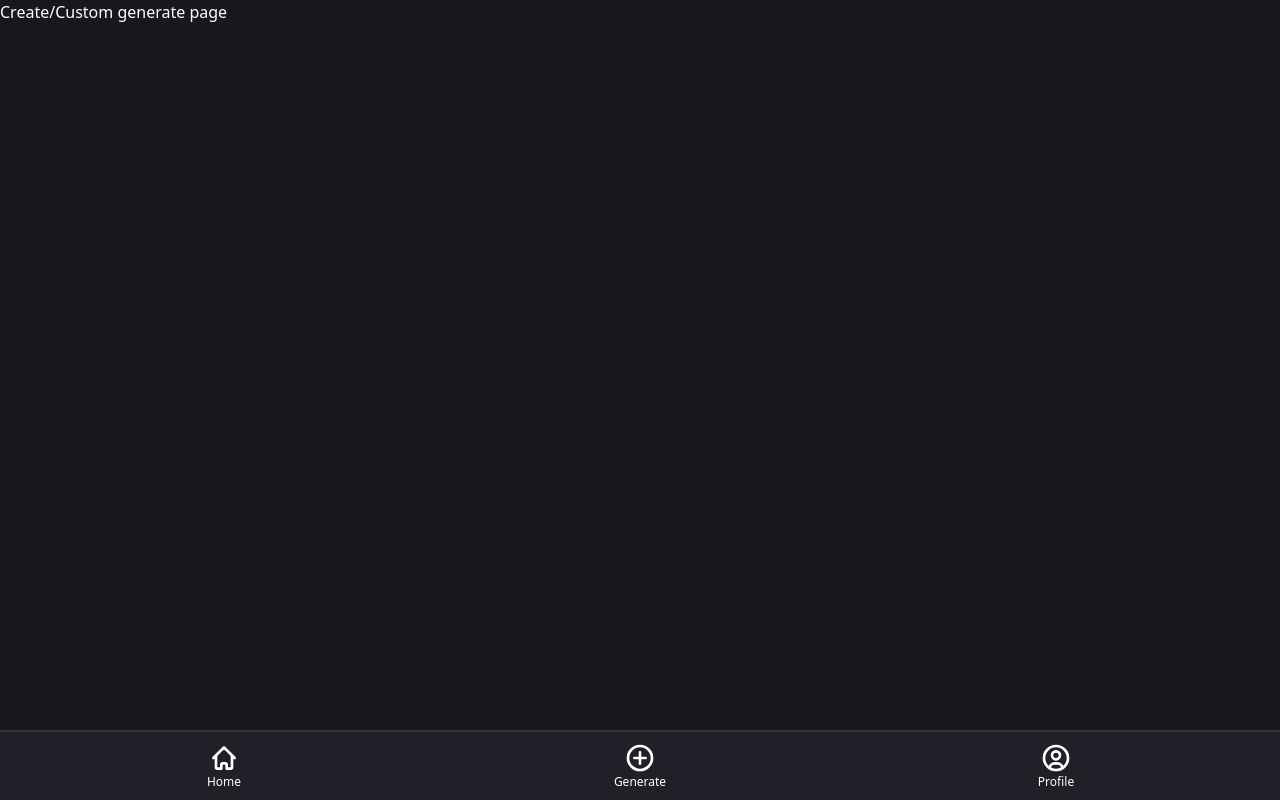
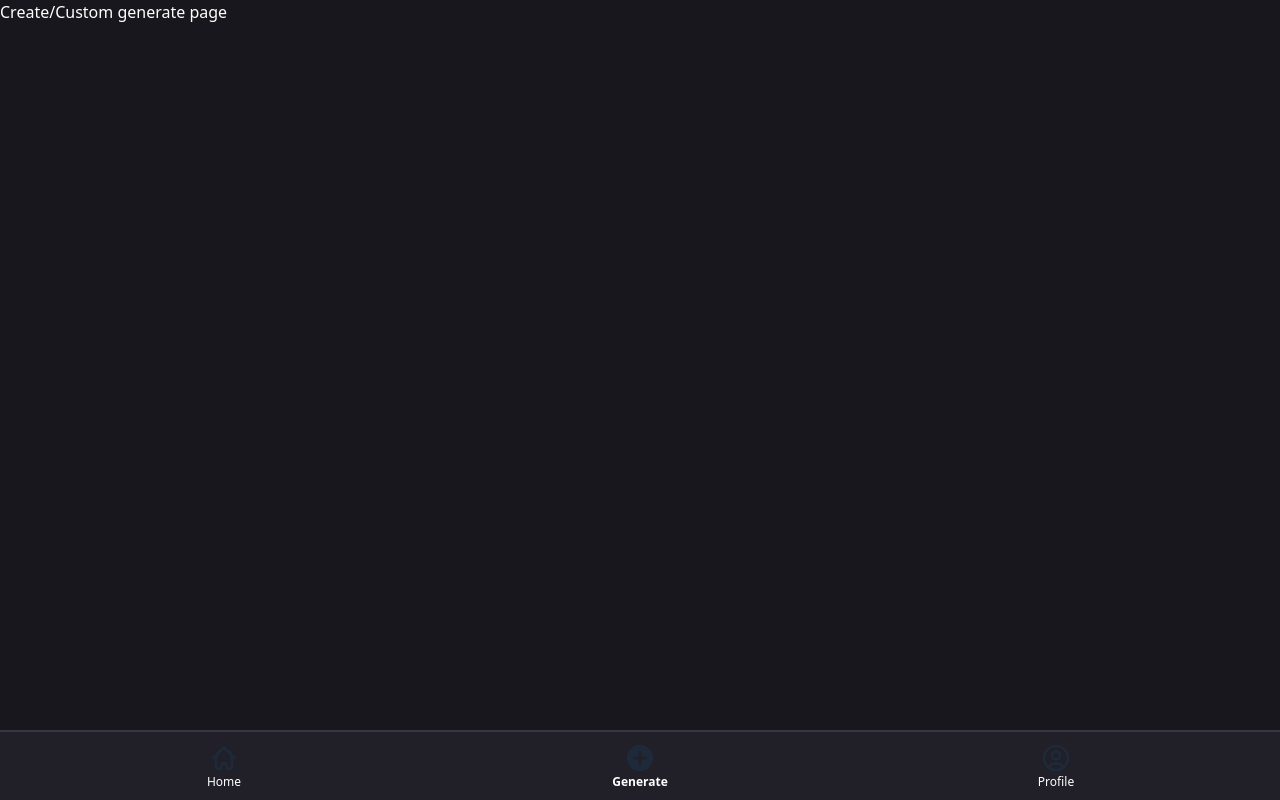
Before and after one commit to OhHiThere101/revision-app-test-2, a Next.js app: page /generate in a window 1280 px wide. Built offline with nearby package versions, Linux system fonts and the light colour scheme.

Commit message:
navbar icon highlight according to corresponding page opened

```diff
--- a/src/components/ResponsiveBottomNavbar.tsx
+++ b/src/components/ResponsiveBottomNavbar.tsx
@@ -2,22 +2,21 @@
 
 import Link from "next/link";
 import React, { useEffect, useState, useRef } from "react";
+import { usePathname } from "next/navigation"; // Add this import
 
-const SCROLL_THRESHOLD = 80; // Change this value as needed
+const SCROLL_THRESHOLD = 80;
 
 const ResponsiveBottomNavbar = () => {
   const [scrolled, setScrolled] = useState(false);
   const lastScrollY = useRef(0);
+  const pathname = usePathname(); // Get current path
 
   useEffect(() => {
-
     const handleScroll = () => {
       const currentScrollY = window.scrollY;
       if (currentScrollY > lastScrollY.current && currentScrollY > SCROLL_THRESHOLD) {
-        // Scrolling down past threshold
         setScrolled(true);
       } else if (currentScrollY < lastScrollY.current && currentScrollY < document.body.scrollHeight - window.innerHeight - SCROLL_THRESHOLD) {
-        // Scrolling up and not at the very bottom
         setScrolled(false);
       }
       lastScrollY.current = currentScrollY;
@@ -25,47 +24,70 @@ const ResponsiveBottomNavbar = () => {
 
     window.addEventListener("scroll", handleScroll, { passive: true });
     return () => window.removeEventListener("scroll", handleScroll);
-
   }, []);
 
+  // Helper to check if path matches
+  const isActive = (href: string) =>
+    pathname === href || (href === "/" && pathname === "");
+
   return (
-
     <div
       className={`fixed bottom-0 left-0 z-50 w-full transition-all duration-300 border-t-[2px] border-navigation-border bg-navigation-bg
         ${scrolled ? "h-[45px]" : "h-[70px]"}`}
     >
-
       <div className="grid grid-cols-3 gap-8 h-full mx-8">
-
         <Link href="/" className="flex flex-col items-center justify-center">
-          <svg className="w-[32px] h-[32px] text-navigation-text" aria-hidden="true" xmlns="http://www.w3.org/2000/svg" width="24" height="24" fill="none" viewBox="0 0 24 24">
+          {isActive("/") ? (
+            // Filled Home Icon
+            <svg className="w-[32px] h-[32px] text-gray-800 dark:text-white" aria-hidden="true" xmlns="http://www.w3.org/2000/svg" width="24" height="24" fill="currentColor" viewBox="0 0 24 24">
+              <path fillRule="evenodd" d="M11.293 3.293a1 1 0 0 1 1.414 0l6 6 2 2a1 1 0 0 1-1.414 1.414L19 12.414V19a2 2 0 0 1-2 2h-3a1 1 0 0 1-1-1v-3h-2v3a1 1 0 0 1-1 1H7a2 2 0 0 1-2-2v-6.586l-.293.293a1 1 0 0 1-1.414-1.414l2-2 6-6Z" clipRule="evenodd"/>
+            </svg>
+          ) : (
+            // Default Home Icon
+            <svg className="w-[32px] h-[32px] text-gray-800 dark:text-white" aria-hidden="true" xmlns="http://www.w3.org/2000/svg" width="24" height="24" fill="none" viewBox="0 0 24 24">
               <path stroke="currentColor" strokeLinecap="round" strokeLinejoin="round" strokeWidth="2" d="m4 12 8-8 8 8M6 10.5V19a1 1 0 0 0 1 1h3v-3a1 1 0 0 1 1-1h2a1 1 0 0 1 1 1v3h3a1 1 0 0 0 1-1v-8.5"/>
             </svg>
-          <span className={`text-xs text-navigation-text transition-all duration-200 ${scrolled ? "opacity-0 h-0" : "opacity-100 h-auto"}`}>
+          )}
+          <span className={`text-xs transition-all duration-200 text-navigation-text ${scrolled ? "opacity-0 h-0" : "opacity-100 h-auto"} ${isActive("/") ? "font-bold" : ""}`}>
             Home
           </span>
         </Link>
 
         <Link href="/generate" className="flex flex-col items-center justify-center">
-          <svg className="w-[32px] h-[32px] text-navigation-text" aria-hidden="true" xmlns="http://www.w3.org/2000/svg" width="24" height="24" fill="none" viewBox="0 0 24 24">
+          {isActive("/generate") ? (
+            // Filled Generate Icon
+            <svg className="w-[32px] h-[32px] text-gray-800 dark:text-white" aria-hidden="true" xmlns="http://www.w3.org/2000/svg" width="24" height="24" fill="currentColor" viewBox="0 0 24 24">
+              <path fillRule="evenodd" d="M2 12C2 6.477 6.477 2 12 2s10 4.477 10 10-4.477 10-10 10S2 17.523 2 12Zm11-4.243a1 1 0 1 0-2 0V11H7.757a1 1 0 1 0 0 2H11v3.243a1 1 0 1 0 2 0V13h3.243a1 1 0 1 0 0-2H13V7.757Z" clipRule="evenodd"/>
+            </svg>
+          ) : (
+            // Default Generate Icon
+            <svg className="w-[32px] h-[32px] text-gray-800 dark:text-white" aria-hidden="true" xmlns="http://www.w3.org/2000/svg" width="24" height="24" fill="none" viewBox="0 0 24 24">
               <path stroke="currentColor" strokeLinecap="round" strokeLinejoin="round" strokeWidth="2" d="M12 7.757v8.486M7.757 12h8.486M21 12a9 9 0 1 1-18 0 9 9 0 0 1 18 0Z"/>
             </svg>
-          <span className={`text-xs text-navigation-text transition-all duration-200 ${scrolled ? "opacity-0 h-0" : "opacity-100 h-auto"}`}>
+          )}
+          <span className={`text-xs transition-all duration-200 text-navigation-text ${scrolled ? "opacity-0 h-0" : "opacity-100 h-auto"} ${isActive("/generate") ? "font-bold" : ""}`}>
             Generate
           </span>
         </Link>
 
         <Link href="/profile" className="flex flex-col items-center justify-center">
-          <svg className="w-[32px] h-[32px] text-navigation-text" aria-hidden="true" xmlns="http://www.w3.org/2000/svg" width="24" height="24" fill="none" viewBox="0 0 24 24">
+          {isActive("/profile") ? (
+            // Filled Profile Icon
+            <svg className="w-[32px] h-[32px] text-gray-800 dark:text-white" aria-hidden="true" xmlns="http://www.w3.org/2000/svg" width="24" height="24" fill="currentColor" viewBox="0 0 24 24">
+              <path fillRule="evenodd" d="M12 20a7.966 7.966 0 0 1-5.002-1.756l.002.001v-.683c0-1.794 1.492-3.25 3.333-3.25h3.334c1.84 0 3.333 1.456 3.333 3.25v.683A7.966 7.966 0 0 1 12 20ZM2 12C2 6.477 6.477 2 12 2s10 4.477 10 10c0 5.5-4.44 9.963-9.932 10h-.138C6.438 21.962 2 17.5 2 12Zm10-5c-1.84 0-3.333 1.455-3.333 3.25S10.159 13.5 12 13.5c1.84 0 3.333-1.455 3.333-3.25S13.841 7 12 7Z" clipRule="evenodd"/>
+            </svg>
+          ) : (
+            // Default Profile Icon
+            <svg className="w-[32px] h-[32px] text-gray-800 dark:text-white" aria-hidden="true" xmlns="http://www.w3.org/2000/svg" width="24" height="24" fill="none" viewBox="0 0 24 24">
               <path stroke="currentColor" strokeLinecap="round" strokeLinejoin="round" strokeWidth="2" d="M12 21a9 9 0 1 0 0-18 9 9 0 0 0 0 18Zm0 0a8.949 8.949 0 0 0 4.951-1.488A3.987 3.987 0 0 0 13 16h-2a3.987 3.987 0 0 0-3.951 3.512A8.948 8.948 0 0 0 12 21Zm3-11a3 3 0 1 1-6 0 3 3 0 0 1 6 0Z"/>
             </svg>
-          <span className={`text-xs text-navigation-text transition-all duration-200 ${scrolled ? "opacity-0 h-0" : "opacity-100 h-auto"}`}>
+          )}
+          <span className={`text-xs transition-all duration-200 text-navigation-text ${scrolled ? "opacity-0 h-0" : "opacity-100 h-auto"} ${isActive("/profile") ? "font-bold" : ""}`}>
             Profile
           </span>
         </Link>
 
       </div>
-
     </div>
 
   );
```
Lines whose indentation alone changed are shown as unchanged.
